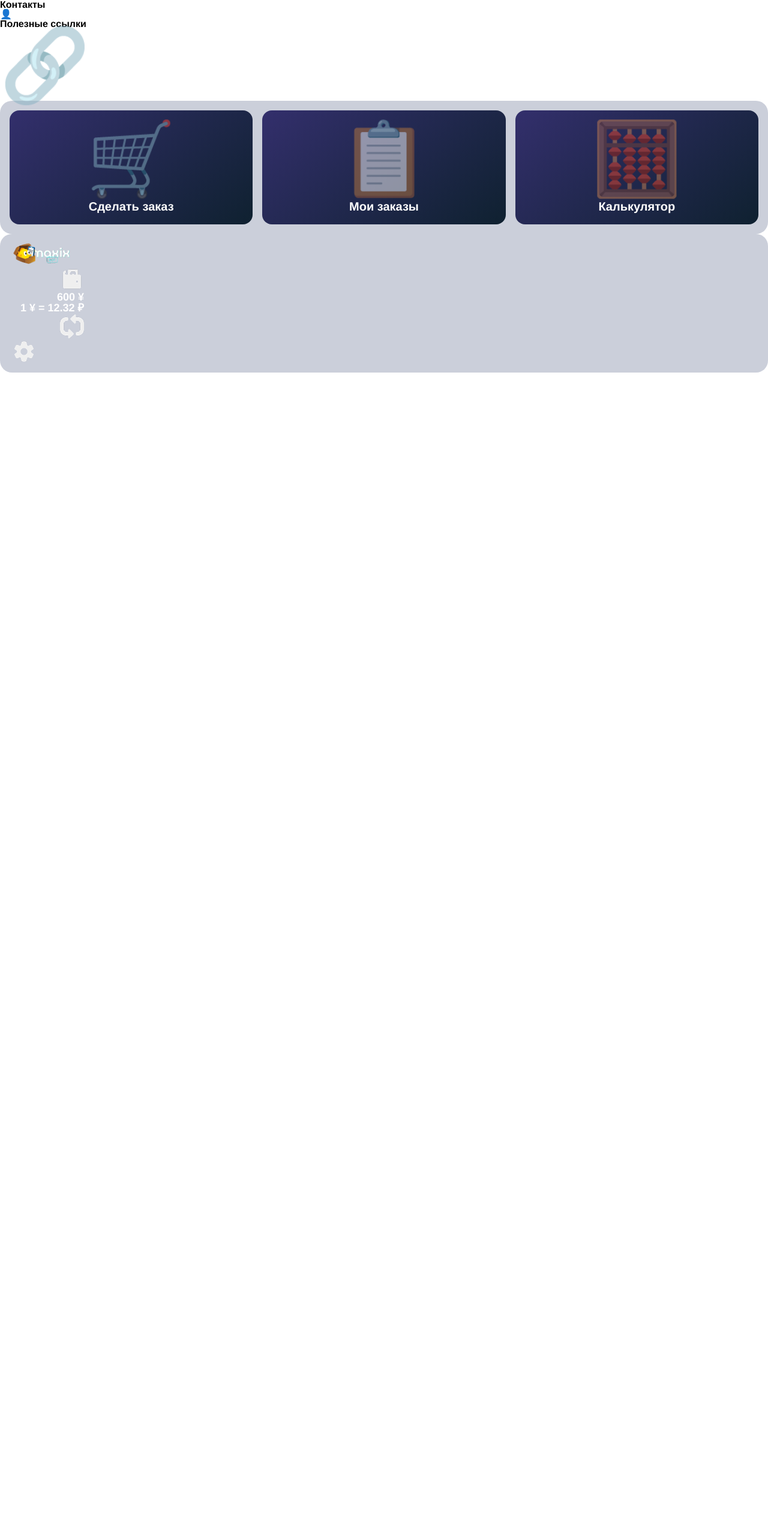
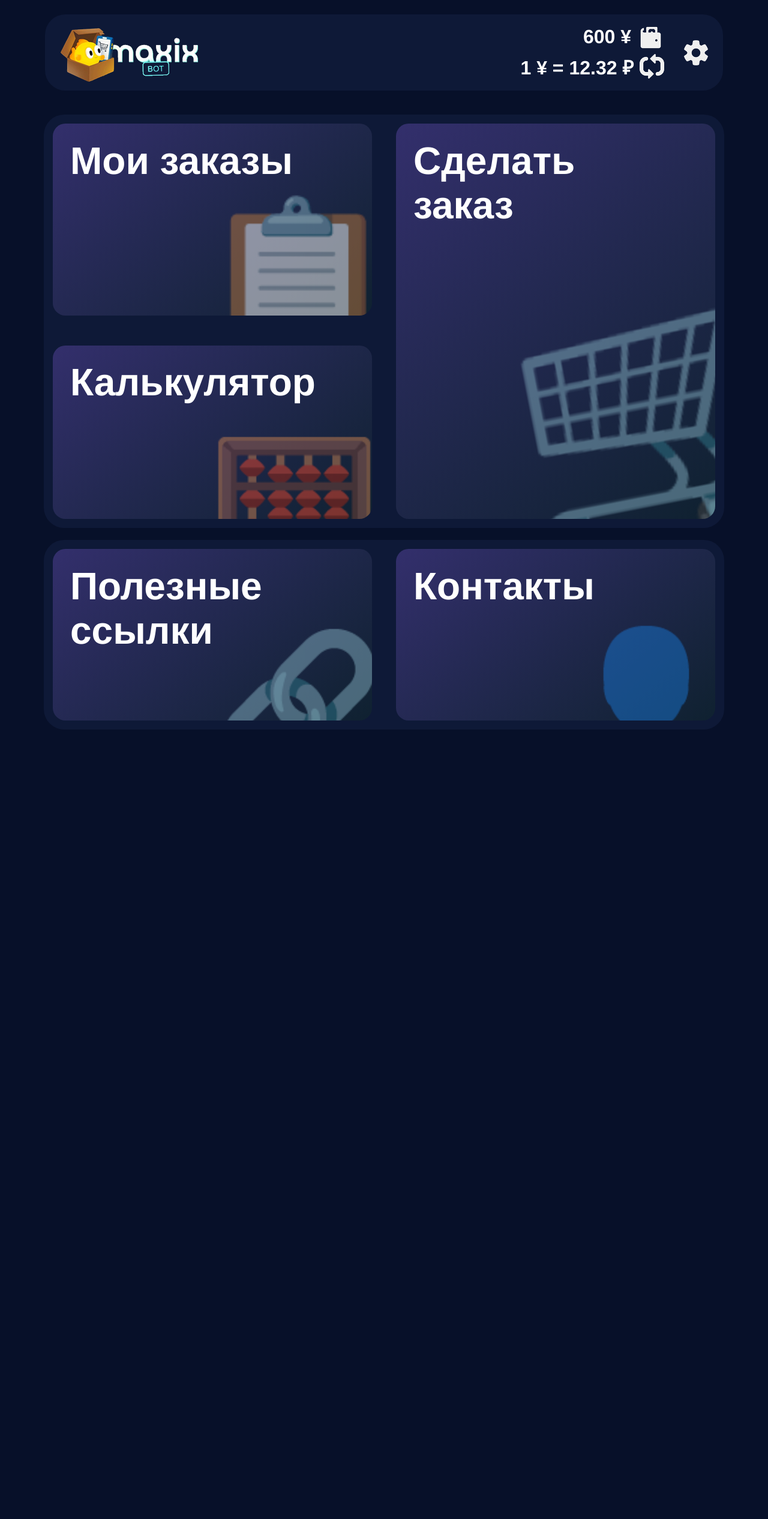
Before and after one commit to chelik002/maxix_site, a Flask app: page / in a window 1280 px wide. Shown: the whole page at 60% size. Before the commit the page ends 621 px from the top, so only its background shows below. Run offline with Flask 3, Linux system fonts and the light colour scheme; some libraries are stand-ins or nearby versions.

Commit message:
Update style.css

```diff
--- a/static/style.css
+++ b/static/style.css
@@ -1,108 +1,371 @@
 .frame {
+  background-color: #071029;
+  display: grid;
+  justify-items: center;
+  align-items: start;
+  width: 100vw;
+}
+
+.frame .div {
+  background-color: #071029;
+  aspect-ratio: 0.46;
+  width: 1170px;
+  height: 2532px;
+  position: relative;
+}
+
+.frame .element {
+  position: absolute;
+  width: 1104px;
+  height: 300px;
+  top: 915px;
+  left: 33px;
+}
+
+.frame .overlap {
+  position: relative;
+  width: 1134px;
+  height: 316px;
+  top: -15px;
+  left: -15px;
+  background-color: #2939663d;
+  border-radius: 34px;
+}
+
+.frame .view {
+  position: absolute;
+  width: 532px;
+  height: 286px;
+  top: 15px;
+  left: 587px;
+  border-radius: 21px;
+  overflow: hidden;
+  background: linear-gradient(
+    321deg,
+    rgba(15, 33, 48, 1) 0%,
+    rgba(51, 47, 108, 1) 100%
+  );
+}
+
+.frame .text-wrapper {
+  width: 334px;
+  height: 77px;
+  top: 25px;
+  left: 29px;
+  color: var(--text);
+  font-size: 64px;
+  position: absolute;
   font-family: "Inter-SemiBold", Helvetica;
   font-weight: 600;
+  letter-spacing: 0;
+  line-height: normal;
 }
 
+.frame .text-wrapper-2 {
+  height: 210px;
+  top: 120px;
+  left: 286px;
+  opacity: 0.5;
+  color: #ffffff;
+  font-size: 210px;
+  white-space: nowrap;
+  position: absolute;
+  font-family: "Inter-SemiBold", Helvetica;
+  font-weight: 600;
+  letter-spacing: 0;
+  line-height: normal;
+}
+
+.frame .overlap-group-wrapper {
+  position: absolute;
+  width: 532px;
+  height: 286px;
+  top: 15px;
+  left: 15px;
+  border-radius: 21px;
+  overflow: hidden;
+  background: linear-gradient(
+    321deg,
+    rgba(15, 33, 48, 1) 0%,
+    rgba(51, 47, 108, 1) 100%
+  );
+}
+
+.frame .overlap-group {
+  position: relative;
+  width: 467px;
+  height: 330px;
+  top: 25px;
+  left: 29px;
+}
+
+.frame .text-wrapper-3 {
+  width: 442px;
+  height: 154px;
+  top: 0;
+  left: 0;
+  color: var(--text);
+  font-size: 64px;
+  position: absolute;
+  font-family: "Inter-SemiBold", Helvetica;
+  font-weight: 600;
+  letter-spacing: 0;
+  line-height: normal;
+}
 
 .frame .text-wrapper-4 {
+  height: 230px;
+  top: 100px;
+  left: 237px;
   opacity: 0.5;
   color: #ffffff;
-font-size: clamp(60px, 12vw, 120px);
+  font-size: 230px;
+  white-space: nowrap;
+  position: absolute;
   font-family: "Inter-SemiBold", Helvetica;
   font-weight: 600;
+  letter-spacing: 0;
+  line-height: normal;
 }
 
-
-/* Кнопки */
-.frame .overlap-2 {
-width: 100%;
-background-color: #2939663d;
-border-radius: 20px;
-padding: 16px;
-display: grid;
-grid-template-columns: repeat(auto-fit, minmax(200px, 1fr));
-gap: 16px;
-box-sizing: border-box;
+.frame .overlap-wrapper {
+  position: absolute;
+  width: 1124px;
+  height: 679px;
+  top: 196px;
+  left: 23px;
 }
 
-
-.frame .view-2,
-.frame .view-3,
-.frame .view-4 {
-border-radius: 16px;
-background: linear-gradient(321deg, rgba(15, 33, 48, 1) 0%, rgba(51, 47, 108, 1) 100%);
-display: flex;
-flex-direction: column;
-align-items: center;
-justify-content: center;
-padding: 20px;
-min-height: 120px;
-gap: 10px;
+.frame .overlap-2 {
+  position: relative;
+  width: 1134px;
+  height: 689px;
+  top: -5px;
+  left: -5px;
+  background-color: #2939663d;
+  border-radius: 34px;
 }
 
+.frame .view-2 {
+  position: absolute;
+  width: 532px;
+  height: 659px;
+  top: 15px;
+  left: 587px;
+  border-radius: 21px;
+  overflow: hidden;
+  background: linear-gradient(
+    321deg,
+    rgba(15, 33, 48, 1) 0%,
+    rgba(51, 47, 108, 1) 100%
+  );
+}
 
-.frame .text-wrapper-5,
-.frame .text-wrapper-7,
-.frame .text-wrapper-9 {
+.frame .text-wrapper-5 {
+  height: 400px;
+  top: 237px;
+  left: 179px;
+  transform: rotate(-11.00deg);
   opacity: 0.5;
-font-size: clamp(60px, 15vw, 120px);
+  color: #ffffff;
+  font-size: 400px;
+  text-align: center;
+  white-space: nowrap;
+  position: absolute;
   font-family: "Inter-SemiBold", Helvetica;
   font-weight: 600;
-text-align: center;
+  letter-spacing: 0;
+  line-height: normal;
 }
 
-
-.frame .text-wrapper-6,
-.frame .text-wrapper-8,
-.frame .text-wrapper-10 {
+.frame .text-wrapper-6 {
+  width: 304px;
+  height: 154px;
+  top: 25px;
+  left: 29px;
   color: var(--text);
-font-size: clamp(14px, 4vw, 20px);
+  font-size: 64px;
+  position: absolute;
   font-family: "Inter-SemiBold", Helvetica;
   font-weight: 600;
-text-align: center;
+  letter-spacing: 0;
+  line-height: normal;
 }
 
-
-/* Верхняя панель с фото и балансом */
-.frame .div-wrapper {
-width: 100%;
-background-color: #2939663d;
-border-radius: 20px;
-padding: 12px 20px;
-display: flex;
-align-items: center;
-justify-content: space-between;
-box-sizing: border-box;
+.frame .view-3 {
+  position: absolute;
+  width: 532px;
+  height: 320px;
+  top: 15px;
+  left: 15px;
+  border-radius: 21px;
+  overflow: hidden;
+  background: linear-gradient(
+    321deg,
+    rgba(15, 33, 48, 1) 0%,
+    rgba(51, 47, 108, 1) 100%
+  );
 }
 
+.frame .text-wrapper-7 {
+  height: 270px;
+  top: 110px;
+  left: 240px;
+  opacity: 0.5;
+  color: #000000;
+  font-size: 270px;
+  text-align: center;
+  white-space: nowrap;
+  position: absolute;
+  font-family: "Inter-SemiBold", Helvetica;
+  font-weight: 600;
+  letter-spacing: 0;
+  line-height: normal;
+}
+
+.frame .text-wrapper-8 {
+  width: 422px;
+  height: 77px;
+  top: 25px;
+  left: 29px;
+  color: var(--text);
+  font-size: 64px;
+  position: absolute;
+  font-family: "Inter-SemiBold", Helvetica;
+  font-weight: 600;
+  letter-spacing: 0;
+  line-height: normal;
+}
+
+.frame .view-4 {
+  position: absolute;
+  width: 532px;
+  height: 289px;
+  top: 385px;
+  left: 15px;
+  border-radius: 21px;
+  overflow: hidden;
+  background: linear-gradient(
+    321deg,
+    rgba(15, 33, 48, 1) 0%,
+    rgba(51, 47, 108, 1) 100%
+  );
+}
+
+.frame .text-wrapper-9 {
+  height: 230px;
+  top: 144px;
+  left: 259px;
+  opacity: 0.5;
+  color: #ffffff;
+  font-size: 230px;
+  text-align: center;
+  white-space: nowrap;
+  position: absolute;
+  font-family: "Inter-SemiBold", Helvetica;
+  font-weight: 600;
+  letter-spacing: 0;
+  line-height: normal;
+}
+
+.frame .text-wrapper-10 {
+  width: 428px;
+  height: 77px;
+  top: 24px;
+  left: 29px;
+  color: var(--text);
+  font-size: 64px;
+  position: absolute;
+  font-family: "Inter-SemiBold", Helvetica;
+  font-weight: 600;
+  letter-spacing: 0;
+  line-height: normal;
+}
+
+.frame .div-wrapper {
+  position: absolute;
+  width: 1130px;
+  height: 100px;
+  top: 38px;
+  left: 20px;
+}
+
+.frame .overlap-3 {
+  position: relative;
+  height: 127px;
+  top: -14px;
+  background-color: #2939663d;
+  border-radius: 34px;
+}
 
 .frame .photo {
-width: clamp(80px, 20vw, 120px);
-height: auto;
-border-radius: 50%;
+  position: absolute;
+  width: 295px;
+  height: 100px;
+  top: 14px;
+  left: 20px;
+  aspect-ratio: 2.95;
 }
 
-
 .frame .div-2 {
-display: flex;
-flex-direction: column;
-align-items: flex-end;
+  position: absolute;
+  width: 256px;
+  height: 94px;
+  top: 17px;
+  left: 780px;
 }
 
-
-.frame .dollar-account,
-.frame .repeat,
-.frame .settings {
-width: clamp(24px, 6vw, 40px);
-height: auto;
+.frame .dollar-account {
+  position: absolute;
+  width: 45px;
+  height: 45px;
+  top: 0;
+  left: 207px;
+  aspect-ratio: 1;
 }
 
-
-.frame .text-wrapper-11,
-.frame .p {
-color: var(--text);
+.frame .text-wrapper-11 {
+  position: absolute;
+  width: 195px;
+  height: 45px;
+  top: 2px;
+  left: 2px;
   font-family: "Inter-SemiBold", Helvetica;
   font-weight: 600;
-font-size: clamp(12px, 3vw, 18px);
+  color: var(--text);
+  font-size: 32px;
   text-align: right;
+  letter-spacing: 0;
+  line-height: normal;
 }
+
+.frame .p {
+  width: 201px;
+  height: 45px;
+  top: 49px;
+  left: 0;
+  color: var(--text);
+  font-size: 32px;
+  text-align: right;
+  position: absolute;
+  font-family: "Inter-SemiBold", Helvetica;
+  font-weight: 600;
+  letter-spacing: 0;
+  line-height: normal;
+}
+
+.frame .repeat {
+  position: absolute;
+  width: 41px;
+  height: 45px;
+  top: 47px;
+  left: 211px;
+}
+
+.frame .settings {
+  position: absolute;
+  width: 50px;
+  height: 50px;
+  top: 39px;
+  left: 1060px;
+}
```
Lines whose indentation alone changed are shown as unchanged.
